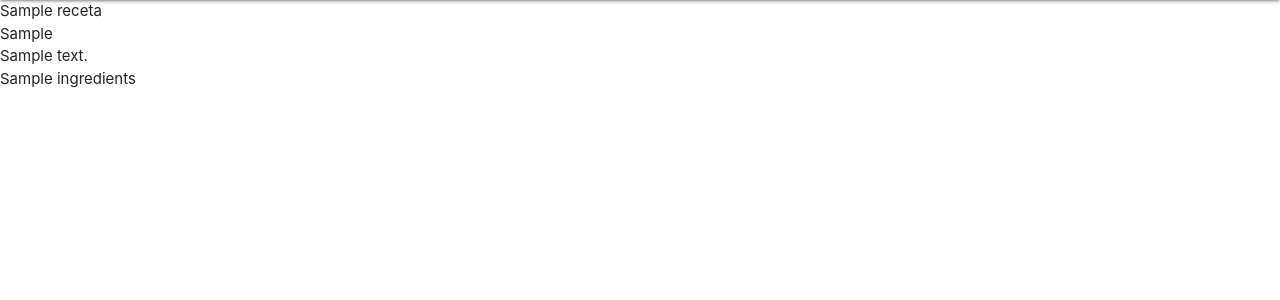
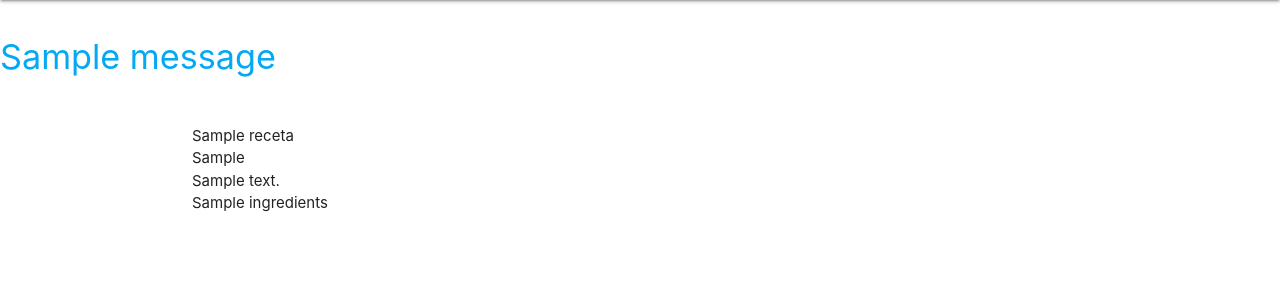
Before and after one commit to andna5980/myfood, a Flask app: page / in a window 1280 px wide. Shown: the part 64-364 px from the top of the page. Run offline with Flask 2, Linux system fonts and the light colour scheme; one stand-in notice (Sample message) is shown; a database or web service that is not in the repository returns one stand-in record (values such as "Sample title"); some libraries are stand-ins or nearby versions.

Commit message:
create registration message

```diff
--- /dev/null
+++ b/static/css/style.css
@@ -0,0 +1,3 @@
+.flashes h4{
+    line-height: 2;
+}
--- a/templates/base.html
+++ b/templates/base.html
@@ -43,10 +43,25 @@
 
     </header>
 
-    {% block content %}
-    {% endblock %}
+	<section>
+		<!--flash messages-->
+		{% with messages = get_flashed_messages() %}
+			{% if messages %}
+				{% for message in messages %}
+					<div class="row flashes">
+						<h4 class="light-blue-text darken-4 center-aligh">{{ message }}</h4>
+					</div>
+				{% endfor %}
+			{% endif %}
+		{% endwith %}
+	</section>
 
-    <script src="https://code.jquery.com/jquery-3.6.0.min.js" integrity="sha256-/xUj+3OJU5yExlq6GSYGSHk7tPXikynS7ogEvDej/m4=" crossorigin="anonymous"></script>
+	<main class="container">
+		{% block content %}
+		{% endblock %}
+	</main>
+
+	<script src="https://code.jquery.com/jquery-3.6.0.min.js" integrity="sha256-/xUj+3OJU5yExlq6GSYGSHk7tPXikynS7ogEvDej/m4=" crossorigin="anonymous"></script>
     <script src="https://cdnjs.cloudflare.com/ajax/libs/materialize/1.0.0/js/materialize.min.js"></script>
     <script src="{{ url_for('static', filename='js/script.js') }}"></script>
     {% block scripts %}
```
